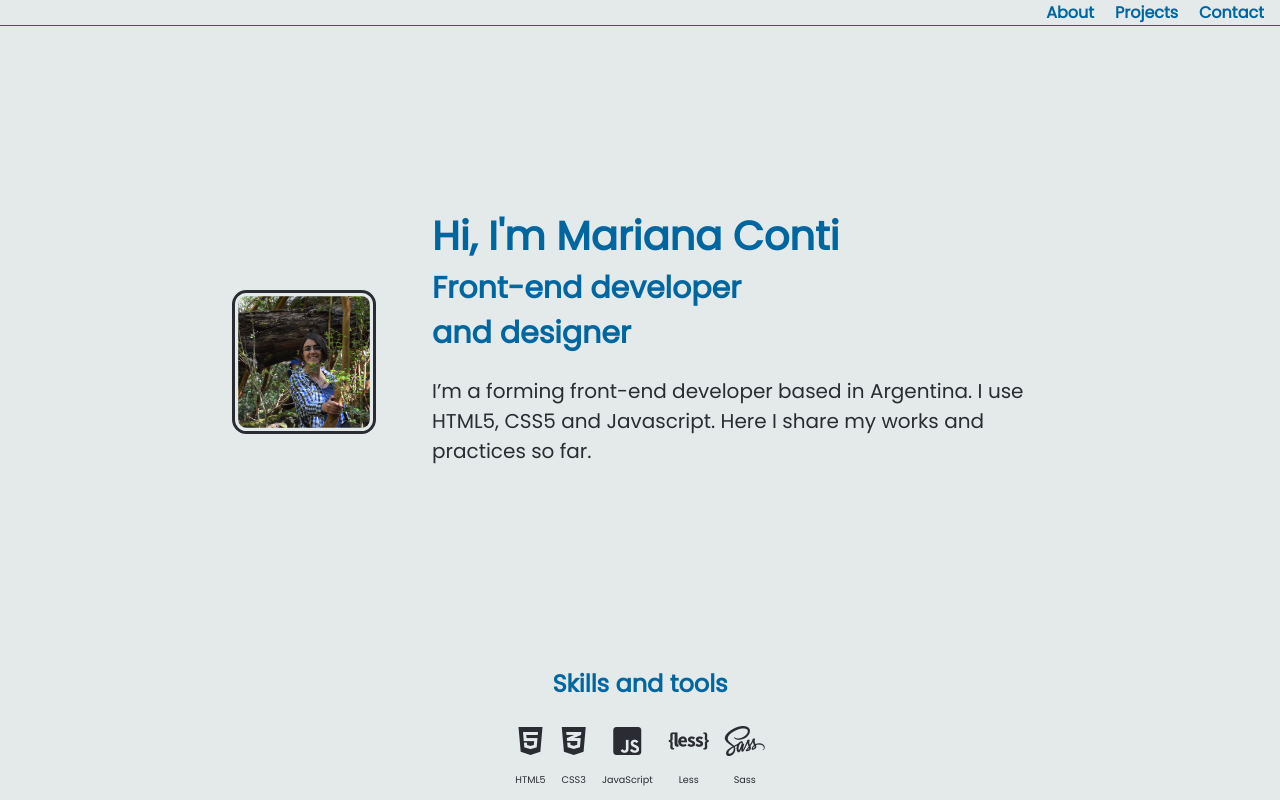
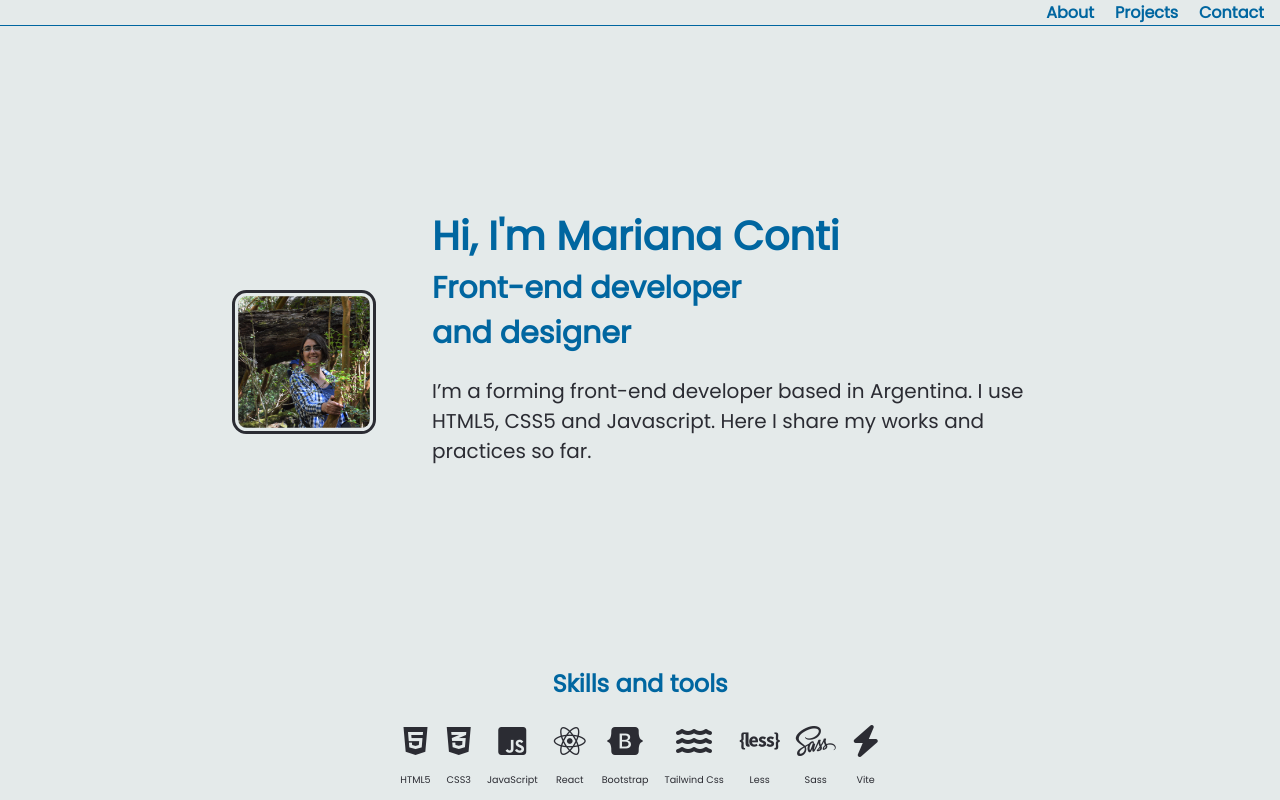
Before and after one commit to marianacont/portfolio, a plain HTML site: page index.html in a window 1280 px wide. Shown: the top 800 px of the page. Drawn offline with Linux system fonts and the light colour scheme; a web font is replaced by a local one.

Commit message:
agrego skills

```diff
--- a/index.html
+++ b/index.html
@@ -46,8 +46,12 @@
                 <li><i class="fa-brands fa-html5 fa-2x"></i><span class="span">HTML5</span></li>
                 <li><i class="fa-brands fa-css3-alt fa-2x"></i><span class="span">CSS3</span></li>
                 <li><i class="fa-brands fa-square-js fa-2x"></i><span class="span">JavaScript</span></li>
+                <li><i class="fa-brands fa-react fa-2x"></i><span class="span">React</span></li>
+                <li><i class="fa-brands fa-bootstrap fa-2x"></i><span class="span">Bootstrap</span></li>
+                <li><i class="fa-solid fa-water fa-2x"></i><span class="span">Tailwind Css</span></li>
                 <li><i class="fa-brands fa-less fa-2x"></i><span class="span">Less</span></li>
                 <li><i class="fa-brands fa-sass fa-2x"></i><span class="span">Sass</span></li>
+                <li><i class="fa-solid fa-bolt fa-2x"></i><span class="span">Vite</span></li>
             </ul>
                <ul class="skills-list">
                 <li><i class="fa-brands fa-wordpress fa-lg"></i><span class="span">Wordpress</span></li>
```
Also changed, not shown: assets/icons/vite.svg (added).
